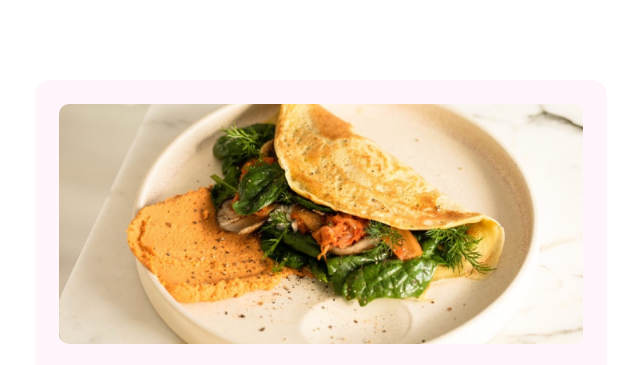
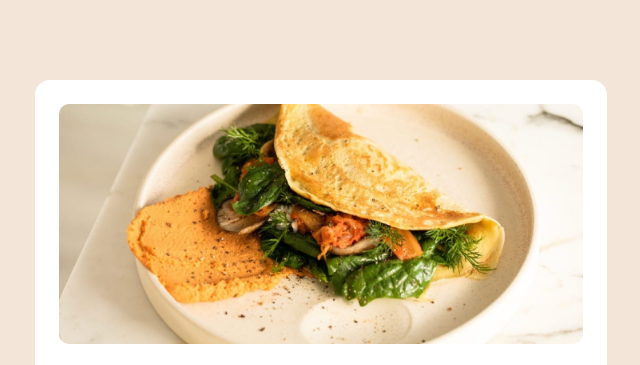
Before and after one commit to qahsishaq/recipe-page-main, a plain HTML site: page index.html in a window 1280 px wide. Shown: the top 365 px of the page, without its empty margins (319-959 px from the left). Drawn offline with Linux system fonts and the light colour scheme.

Commit message:
version3.css

```diff
--- a/style.css
+++ b/style.css
@@ -12,7 +12,7 @@ html {
 body {
   width: 100%;
   height: 100%;
-  background: white;
+  background: hsl(30, 54%, 90%);
   box-sizing: border-box;
   display: flex;
   justify-content: center;
@@ -22,7 +22,7 @@ main {
   width: 41%;
   padding: 2.4rem 2.4rem;
   border-radius: 1.5rem;
-  background: hsl(330, 100%, 98%);
+  background: white;
   margin-top: 10vh;
   height: fit-content;
   margin-bottom: 10vh;
```
